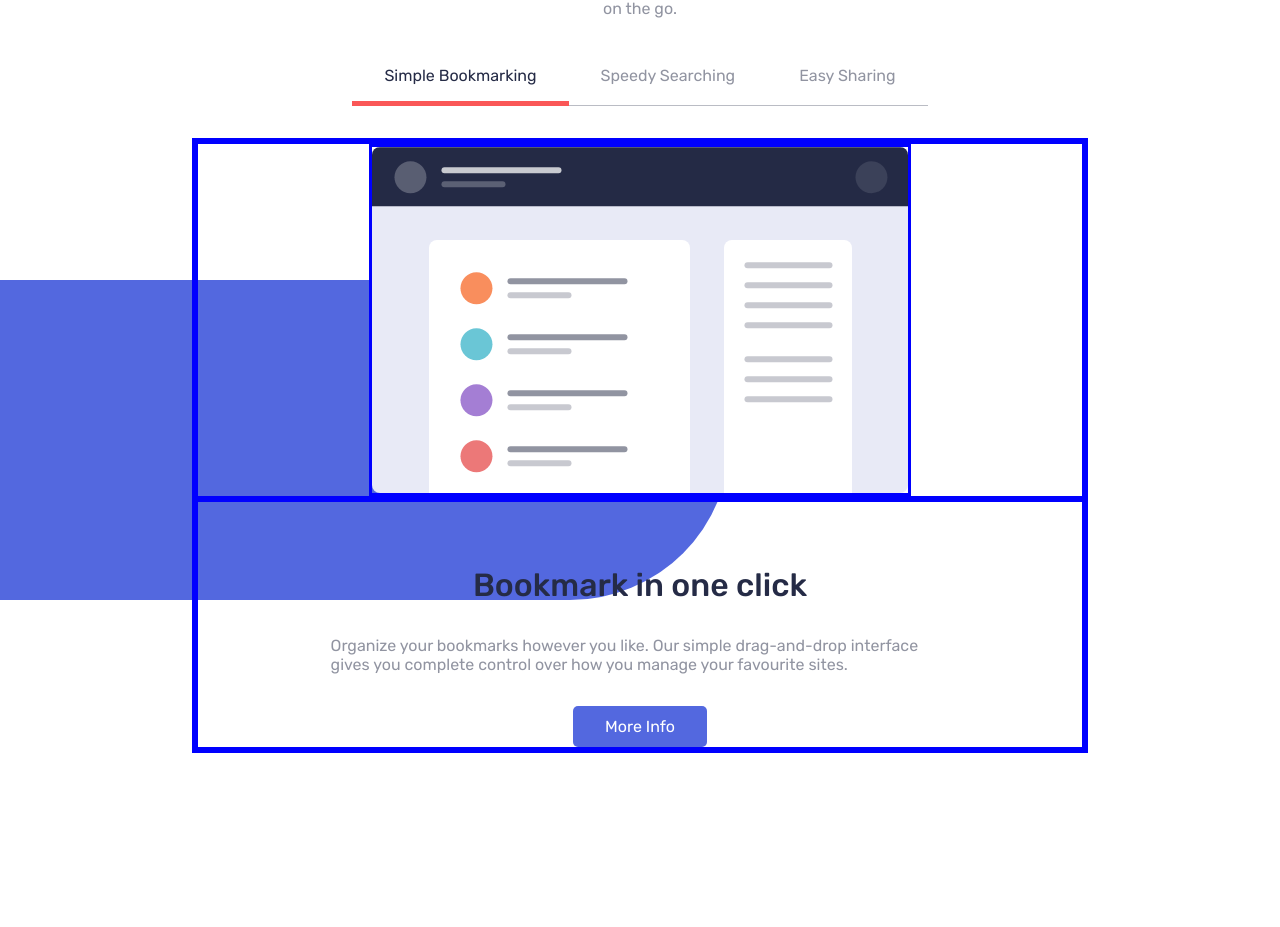
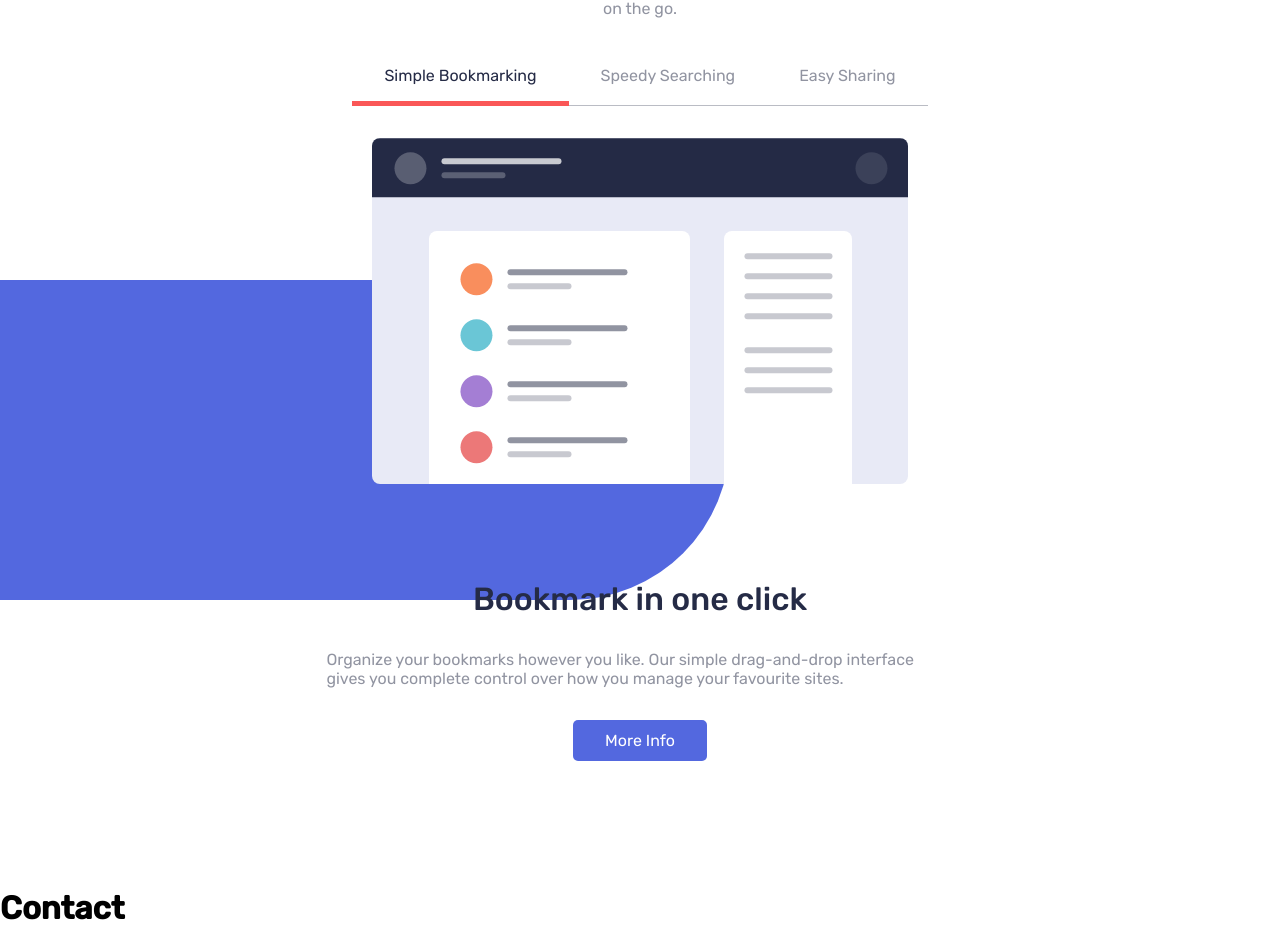
Before and after one commit to SaiPradeepti/Frontendmentor-Challenges, a React (Create React App) app in the folder 05bookmark-landing-page/: page / in a window 1280 px wide. Shown: the part 192-1119 px from the top of the page. Before the commit the page ends 945 px from the top, so only its background shows below. Built offline with nearby package versions, Linux system fonts and the light colour scheme.

Commit message:
Adding Contact Section

```diff
--- a/05bookmark-landing-page/src/components/App.js
+++ b/05bookmark-landing-page/src/components/App.js
@@ -1,5 +1,6 @@
 import React from 'react'
 import Features from './Features'
+import Contact from './Contact'
 import '../scss/main.scss';
 
 const App = () => {
@@ -10,7 +11,7 @@ const App = () => {
       <Features />
       {/* <Extensions /> */}
       {/* <FAQ /> */}
-      {/* <Contact /> */}
+      <Contact />
       {/* <Footer /> */}
     </main>
   )
--- /dev/null
+++ b/05bookmark-landing-page/src/components/Contact.js
@@ -0,0 +1,11 @@
+import React from 'react'
+
+const Contact = () => {
+    return (
+        <div>
+            <h1>Contact</h1>
+        </div>
+    )
+}
+
+export default Contact
--- a/05bookmark-landing-page/src/scss/_features.scss
+++ b/05bookmark-landing-page/src/scss/_features.scss
@@ -5,6 +5,7 @@
   flex-direction: column;
   align-items: center;
   margin-top: 2rem;
+  margin-bottom: 8rem;
 
   & > * {
     margin-top: 2rem;
@@ -98,17 +99,13 @@
   display: flex;
   width: 70%;
   justify-content: center;
-  border: 3px solid blue;
 
   #{&}__img {
     width: 50%;
     display: flex;
     justify-content: flex-end;
-    border: 3px solid blue;
 
     img {
-      border: 3px solid blue;
-
       @include responsive(768px) {
         height: 90%;
         width: 90%;
@@ -122,7 +119,6 @@
   }
 
   #{&}__details {
-    border: 3px solid blue;
     width: 50%;
     padding-top: 3rem;
     padding-left: 4rem;
@@ -133,9 +129,12 @@
 
     @include responsive(1300px) {
       width: 100%;
-      padding-top: 4rem;
+      padding-top: 6rem;
       padding-left: 0rem;
       align-items: center;
+    }
+    @include responsive(900px) {
+      padding-top: 4rem;
     }
   }
 
--- a/05bookmark-landing-page/src/scss/main.scss
+++ b/05bookmark-landing-page/src/scss/main.scss
@@ -1,5 +1,6 @@
 @import "./config";
 @import "./features";
+@import "./contact";
 
 @mixin responsive($width) {
   @media (max-width: $width) {
```
Also changed, not shown: 05bookmark-landing-page/src/scss/_contact.scss (added).
